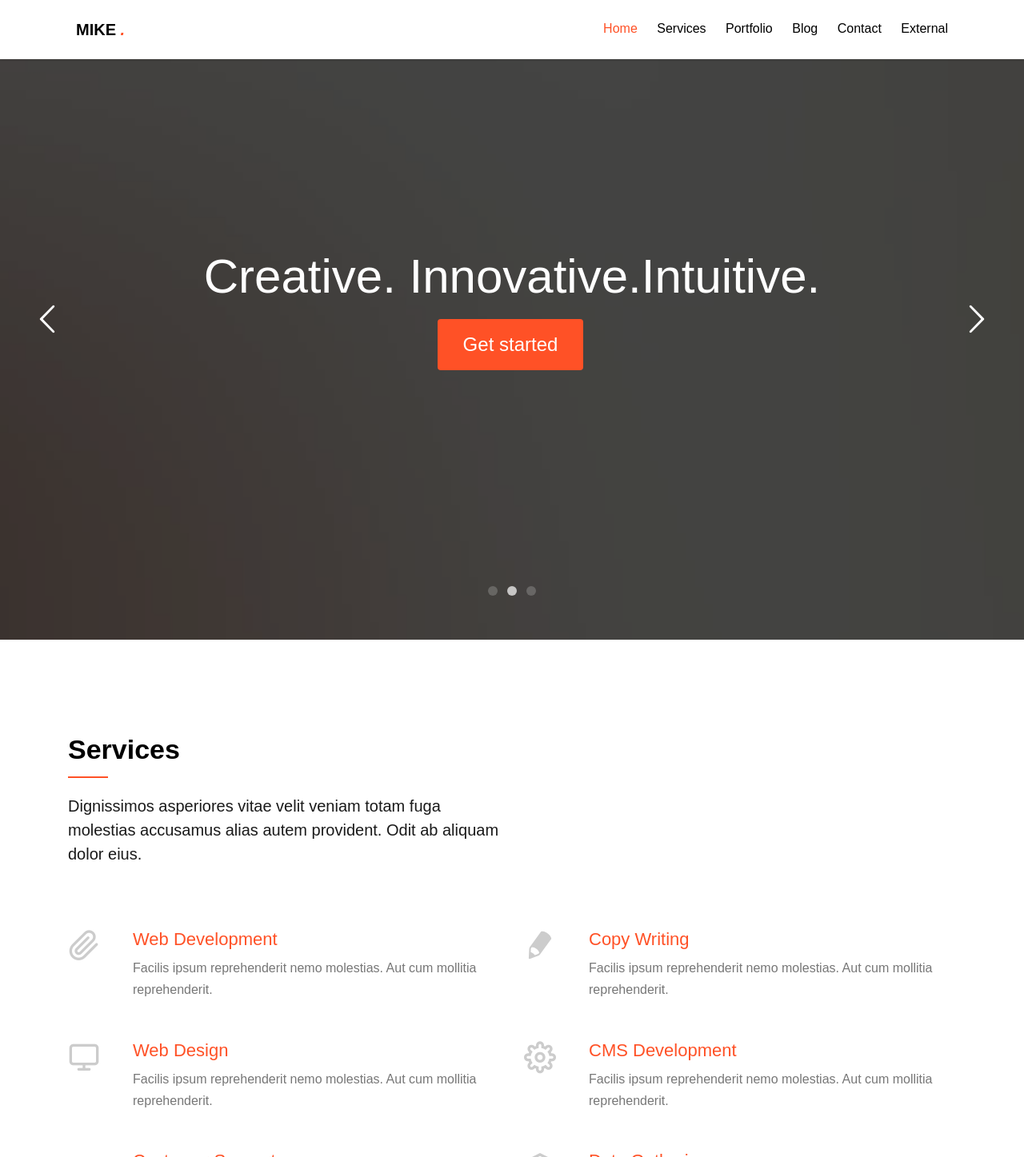
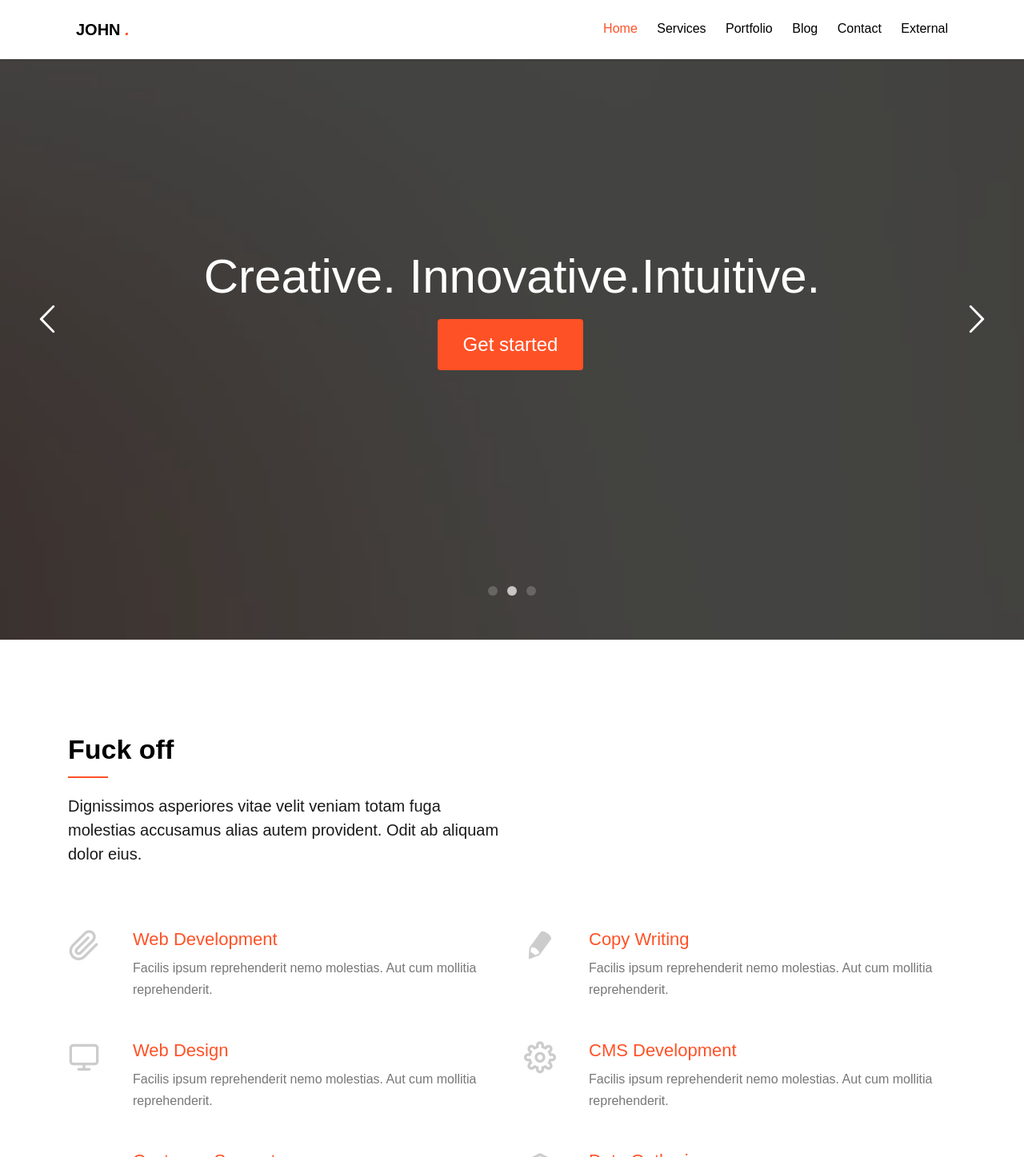
Before and after one commit to mibraden/Example-1, a plain HTML site: page asymmetry/index.html in a window 1280 px wide. Shown: the top 1447 px of the page at 80% size. Drawn offline with Linux system fonts and the light colour scheme; files whose address does not match are found by name.

Commit message:
UI changes

```diff
--- a/asymmetry/index.html
+++ b/asymmetry/index.html
@@ -62,7 +62,7 @@
 		<div class="gtco-container">
 			<div class="row">
 				<div class="col-sm-2 col-xs-12">
-					<div id="gtco-logo"><a href="index.html">Mike <em>.</em></a></div>
+					<div id="gtco-logo"><a href="index.html">JOHN <em>.</em></a></div>
 				</div>
 				<div class="col-xs-10 text-right menu-1 main-nav">
 					<ul>
@@ -126,7 +126,7 @@
 				<div class="row">
 					<div class="col-md-6">
 						<div class="gtco-heading">
-							<h2 class="gtco-left">Services</h2>
+							<h2 class="gtco-left">Fuck off</h2>
 							<p>Dignissimos asperiores vitae velit veniam totam fuga molestias accusamus alias autem provident. Odit ab aliquam dolor eius.</p>
 						</div>
 					</div>
```
